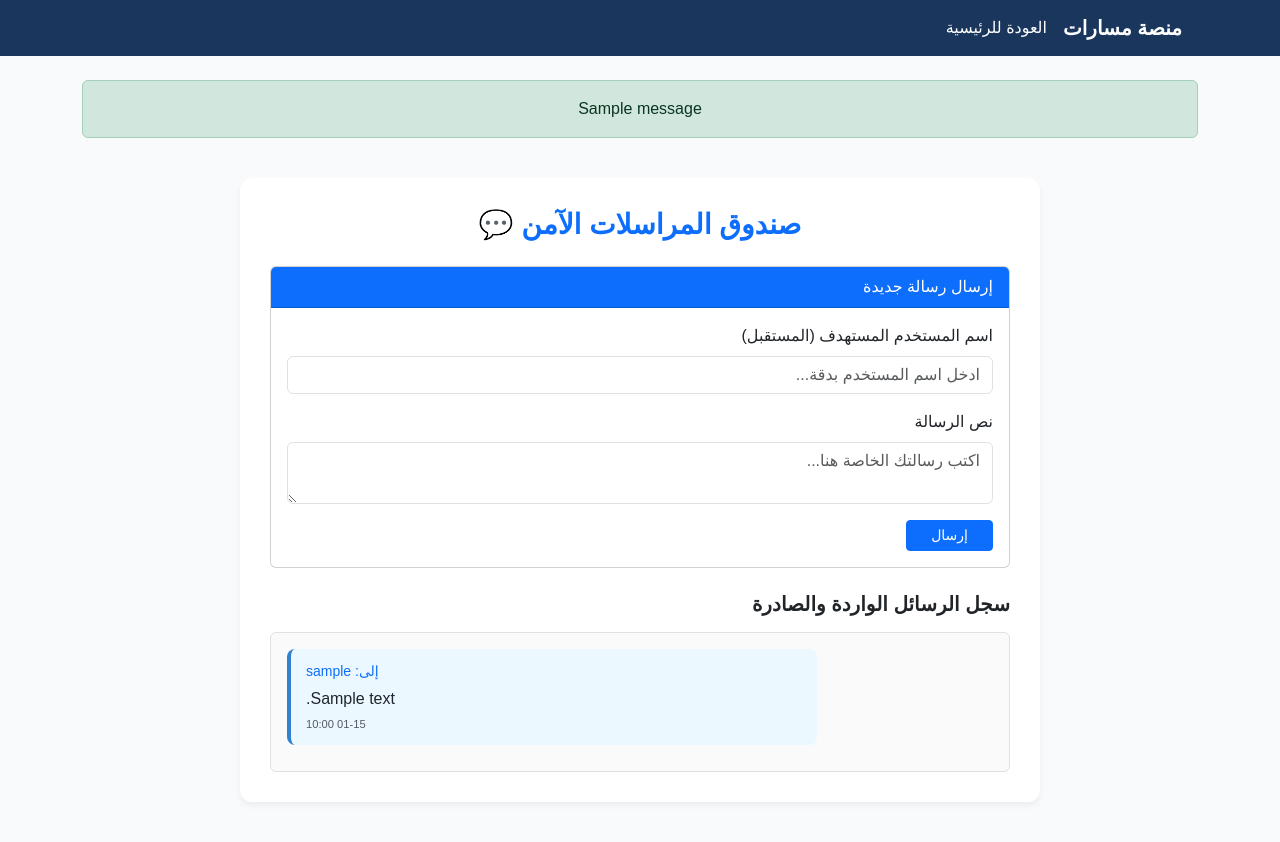
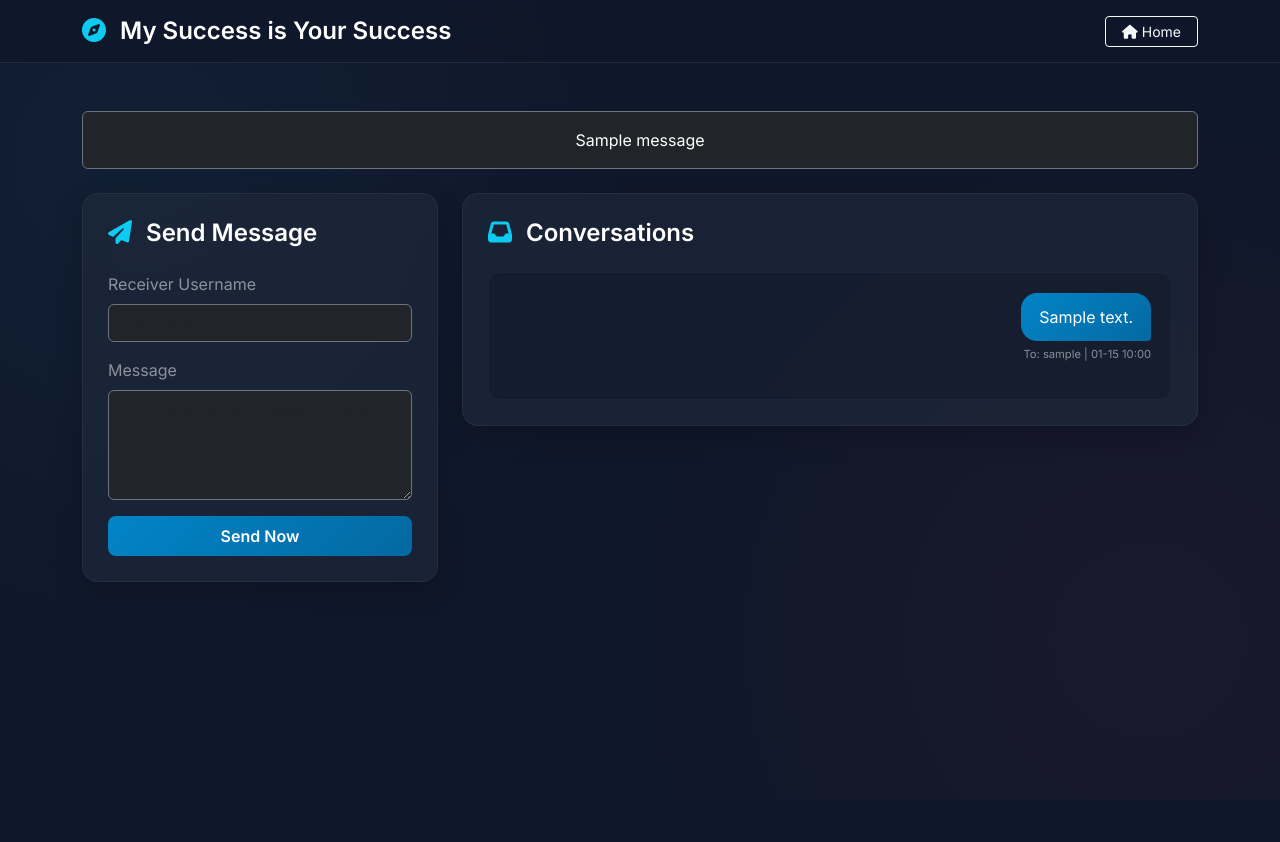
Before and after one commit to fsrawi/masarat-platform, a Flask app: page /messages in a window 1280 px wide. After the commit the page ends 582 px from the top, so only its background shows below. Run offline with Flask 3, Linux system fonts and the light colour scheme; a user stored in the database is signed in; tables that the repository leaves empty hold one stand-in row (values such as "Sample post"); one stand-in notice (Sample message) is shown.

Commit message:
Design: Update messages layout and change platform name to My Success is Your Success

```diff
--- a/app.py
+++ b/app.py
@@ -55,11 +55,11 @@ def home():
     # لغة العرض الحالية
     lang = session.get('lang', 'ar')
 
-    # مصفوفة الترجمة الثابتة للعناصر الأساسية بالواجهة (Localization)
+    # مصفوفة الترجمة الثابتة للعناصر الأساسية بالواجهة بالاسم الجديد "منصة نجاحي هو نجاحك"
     translations = {
         'ar': {
-            'title': 'منصة مسارات - قصص ملهمة',
-            'brand': 'منصة مسارات',
+            'title': 'منصة نجاحي هو نجاحك - قصص ملهمة',
+            'brand': 'منصة نجاحي هو نجاحك',
             'welcome': 'مرحباً،',
             'create_story': 'أنشئ قصتك',
             'messages': 'الرسائل الخاصة',
@@ -79,8 +79,8 @@ def home():
             'login_to_comment': 'سجل دخولك لتستطيع التفاعل وكتابة تعليق.'
         },
         'en': {
-            'title': 'Masarat Platform - Inspiring Stories',
-            'brand': 'Masarat Platform',
+            'title': 'My Success is Your Success - Inspiring Stories',
+            'brand': 'My Success is Your Success',
             'welcome': 'Welcome,',
             'create_story': 'Create Story',
             'messages': 'Direct Messages',
--- a/templates/messages.html
+++ b/templates/messages.html
@@ -1,27 +1,109 @@
 <!DOCTYPE html>
-<html lang="ar" dir="rtl">
+<html lang="{{ current_lang }}" dir="{{ 'rtl' if current_lang == 'ar' else 'ltr' }}">
 <head>
     <meta charset="UTF-8">
     <meta name="viewport" content="width=device-width, initial-scale=1.0">
-    <title>الرسائل الخاصة - منصة مسارات</title>
+    <title>{{ 'صندوق الرسائل - نجاحي هو نجاحك' if current_lang == 'ar' else 'Messages - My Success is Your Success' }}</title>
     <link href="https://cdn.jsdelivr.net/npm/bootstrap@5.3.0/dist/css/bootstrap.min.css" rel="stylesheet">
+    <link href="https://fonts.googleapis.com/css2?family=Tajawal:wght@400;700&family=Inter:wght@400;600&display=swap" rel="stylesheet">
+    <link rel="stylesheet" href="https://cdnjs.cloudflare.com/ajax/libs/font-awesome/6.4.0/css/all.min.css">
+
     <style>
-        body { background-color: #f8fafc; font-family: sans-serif; }
-        .navbar { background-color: #1a365d; }
-        .navbar-brand, .nav-link { color: #fff !important; }
-        .chat-container { max-width: 800px; margin: 40px auto; background: white; border-radius: 12px; box-shadow: 0 4px 6px rgba(0,0,0,0.05); padding: 30px; }
-        .message-box { padding: 10px 15px; border-radius: 8px; margin-bottom: 10px; max-width: 75%; }
-        .sent { background-color: #ebf8ff; margin-right: auto; text-align: left; border-left: 4px solid #3182ce; }
-        .received { background-color: #f1f5f9; margin-left: auto; text-align: right; border-right: 4px solid #4a5568; }
+        :root {
+            --bg-color: #0f172a;
+            --card-bg: rgba(30, 41, 59, 0.7);
+            --text-main: #f8fafc;
+            --text-muted: #94a3b8;
+            --accent-blue: #38bdf8;
+            --font-family: {% if current_lang == 'ar' %}'Tajawal', sans-serif{% else %}'Inter', sans-serif{% endif %};
+        }
+
+        body {
+            background-color: var(--bg-color);
+            color: var(--text-main);
+            font-family: var(--font-family);
+            background-image: radial-gradient(circle at 10% 20%, rgba(56, 189, 248, 0.05) 0%, transparent 40%),
+                              radial-gradient(circle at 90% 80%, rgba(244, 63, 94, 0.05) 0%, transparent 40%);
+            background-attachment: fixed;
+            min-height: 100vh;
+        }
+
+        .navbar {
+            background: rgba(15, 23, 42, 0.8) !important;
+            backdrop-filter: blur(12px);
+            border-bottom: 1px solid rgba(255, 255, 255, 0.08);
+        }
+
+        .premium-card {
+            background: var(--card-bg);
+            backdrop-filter: blur(16px);
+            border: 1px solid rgba(255, 255, 255, 0.05);
+            border-radius: 16px;
+            padding: 25px;
+            box-shadow: 0 10px 30px rgba(0, 0, 0, 0.2);
+        }
+
+        .btn-premium {
+            background: linear-gradient(135deg, #0284c7 0%, #0369a1 100%);
+            color: white;
+            border: none;
+            border-radius: 8px;
+            font-weight: bold;
+            transition: all 0.3s ease;
+        }
+
+        .btn-premium:hover {
+            transform: scale(1.02);
+            box-shadow: 0 0 15px rgba(56, 189, 248, 0.4);
+            color: white;
+        }
+
+        /* حاوية صندوق المحادثة التفاعلي */
+        .chat-box {
+            max-height: 450px;
+            overflow-y: auto;
+            border-radius: 12px;
+            background: rgba(15, 23, 42, 0.4);
+            padding: 20px;
+            border: 1px solid rgba(255, 255, 255, 0.03);
+        }
+
+        /* فقاعات الدردشة اللطيفة */
+        .message-bubble {
+            max-width: 75%;
+            padding: 12px 18px;
+            border-radius: 16px;
+            margin-bottom: 15px;
+            line-height: 1.5;
+        }
+
+        .message-sent {
+            background: linear-gradient(135deg, #0284c7 0%, #0369a1 100%);
+            color: white;
+            margin-left: auto;
+            border-bottom-right-radius: 4px;
+        }
+
+        .message-received {
+            background: rgba(255, 255, 255, 0.08);
+            color: var(--text-main);
+            margin-right: auto;
+            border-bottom-left-radius: 4px;
+        }
     </style>
 </head>
 <body>
 
-    <nav class="navbar navbar-expand-lg navbar-dark mb-4">
+    <nav class="navbar navbar-expand-lg navbar-dark sticky-top mb-5">
         <div class="container">
-            <a class="navbar-brand fw-bold" href="{{ url_for('home') }}">منصة مسارات</a>
-            <div class="navbar-nav ms-auto">
-                <a class="nav-link btn btn-outline-light btn-sm px-3" href="{{ url_for('home') }}">العودة للرئيسية</a>
+            <a class="navbar-brand fw-bold fs-4 text-white" href="{{ url_for('home') }}">
+                <i class="fa-solid fa-compass text-info me-2"></i>
+                {{ 'منصة نجاحي هو نجاحك' if current_lang == 'ar' else 'My Success is Your Success' }}
+            </a>
+            <div class="ms-auto">
+                <a class="btn btn-outline-light btn-sm px-3" href="{{ url_for('home') }}">
+                    <i class="fa-solid fa-house me-1"></i>{{ 'الرئيسية' if current_lang == 'ar' else 'Home' }}
+                </a>
             </div>
         </div>
     </nav>
@@ -30,55 +112,82 @@
         {% with messages = get_flashed_messages(with_categories=true) %}
             {% if messages %}
                 {% for category, message in messages %}
-                    <div class="alert alert-{{ category }} text-center" role="alert">{{ message }}</div>
+                    <div class="alert alert-{{ category }} bg-dark text-white border-secondary text-center mb-4">
+                        {{ message }}
+                    </div>
                 {% endfor %}
             {% endif %}
         {% endwith %}
 
-        <div class="chat-container">
-            <h3 class="text-primary fw-bold mb-4 text-center">صندوق المراسلات الآمن 💬</h3>
-
-            <div class="card mb-4">
-                <div class="card-header bg-primary text-white">إرسال رسالة جديدة</div>
-                <div class="card-body">
+        <div class="row justify-content-center g-4">
+            <div class="col-md-4">
+                <div class="premium-card">
+                    <h4 class="fw-bold mb-4 text-white">
+                        <i class="fa-solid fa-paper-plane text-info me-2"></i>
+                        {{ 'إرسال رسالة' if current_lang == 'ar' else 'Send Message' }}
+                    </h4>
                     <form action="{{ url_for('messages') }}" method="POST">
                         <div class="mb-3">
-                            <label for="receiver" class="form-label">اسم المستخدم المستهدف (المستقبل)</label>
-                            <input type="text" class="form-control" id="receiver" name="receiver" placeholder="ادخل اسم المستخدم بدقة..." required autocomplete="off">
+                            <label class="form-label text-white-50">{{ 'اسم المستخدم المستلم' if current_lang == 'ar' else 'Receiver Username' }}</label>
+                            <input type="text" name="receiver" class="form-control bg-dark text-white border-secondary" placeholder="e.g. fawzi" required autocomplete="off">
                         </div>
                         <div class="mb-3">
-                            <label for="message" class="form-label">نص الرسالة</label>
-                            <textarea class="form-control" id="message" name="message" rows="2" placeholder="اكتب رسالتك الخاصة هنا..." required></textarea>
+                            <label class="form-label text-white-50">{{ 'الرسالة' if current_lang == 'ar' else 'Message' }}</label>
+                            <textarea name="message" rows="4" class="form-control bg-dark text-white border-secondary" placeholder="{{ 'اكتب رسالتك السرية هنا...' if current_lang == 'ar' else 'Write your private message here...' }}" required></textarea>
                         </div>
-                        <button type="submit" class="btn btn-primary btn-sm px-4">إرسال</button>
+                        <button type="submit" class="btn btn-premium w-100 py-2">{{ 'إرسال الآن' if current_lang == 'ar' else 'Send Now' }}</button>
                     </form>
                 </div>
             </div>
 
-            <h5 class="fw-bold text-dark mb-3">سجل الرسائل الواردة والصادرة</h5>
-            <div class="border rounded p-3" style="max-height: 400px; overflow-y: auto; background-color: #fafafa;">
+            <div class="col-md-8">
+                <div class="premium-card">
+                    <h4 class="fw-bold mb-4 text-white">
+                        <i class="fa-solid fa-inbox text-info me-2"></i>
+                        {{ 'صندوق المراسلات' if current_lang == 'ar' else 'Conversations' }}
+                    </h4>
+
+                    <div class="chat-box" id="chatBox">
                         {% if messages %}
                             {% for msg in messages %}
                                 {% if msg.sender_id == current_user.id %}
-                            <div class="message-box sent">
-                                <small class="text-primary">إلى: {{ msg.receiver.username }}</small>
-                                <p class="mb-0 mt-1">{{ msg.message_text }}</p>
-                                <span class="text-muted" style="font-size: 0.7rem;">{{ msg.created_at.strftime('%m-%d %H:%M') }}</span>
+                                    <div class="d-flex flex-column align-items-end mb-3">
+                                        <div class="message-bubble message-sent">
+                                            {{ msg.message_text }}
+                                        </div>
+                                        <small class="text-white-50" style="font-size: 0.7rem; margin-top: -10px;">
+                                            {{ 'إلى:' if current_lang == 'ar' else 'To:' }} {{ msg.receiver.username }} | {{ msg.created_at.strftime('%m-%d %H:%M') }}
+                                        </small>
                                     </div>
                                 {% else %}
-                            <div class="message-box received">
-                                <small class="text-secondary">من: {{ msg.sender.username }}</small>
-                                <p class="mb-0 mt-1">{{ msg.message_text }}</p>
-                                <span class="text-muted" style="font-size: 0.7rem;">{{ msg.created_at.strftime('%m-%d %H:%M') }}</span>
+                                    <div class="d-flex flex-column align-items-start mb-3">
+                                        <div class="message-bubble message-received">
+                                            {{ msg.message_text }}
+                                        </div>
+                                        <small class="text-white-50" style="font-size: 0.7rem; margin-top: -10px;">
+                                            {{ 'من:' if current_lang == 'ar' else 'From:' }} {{ msg.sender.username }} | {{ msg.created_at.strftime('%m-%d %H:%M') }}
+                                        </small>
                                     </div>
                                 {% endif %}
                             {% endfor %}
                         {% else %}
-                    <p class="text-muted text-center py-4 mb-0">لا توجد مراسلات سابقة بعد.</p>
+                            <div class="text-center py-5 text-muted">
+                                <i class="fa-regular fa-comment-dots fa-3x mb-3"></i>
+                                <p>{{ 'لا توجد رسائل متبادلة بعد. ابدأ محادثتك الأولى!' if current_lang == 'ar' else 'No messages yet. Start your first conversation!' }}</p>
+                            </div>
                         {% endif %}
                     </div>
                 </div>
             </div>
+        </div>
+    </div>
 
+    <script>
+        // كود بسيط لجعل صندوق المحادثة ينزل لآخر رسالة تلقائياً عند فتح الصفحة
+        const chatBox = document.getElementById('chatBox');
+        if (chatBox) {
+            chatBox.scrollTop = chatBox.scrollHeight;
+        }
+    </script>
 </body>
 </html>
```
Lines whose indentation alone changed are shown as unchanged.
